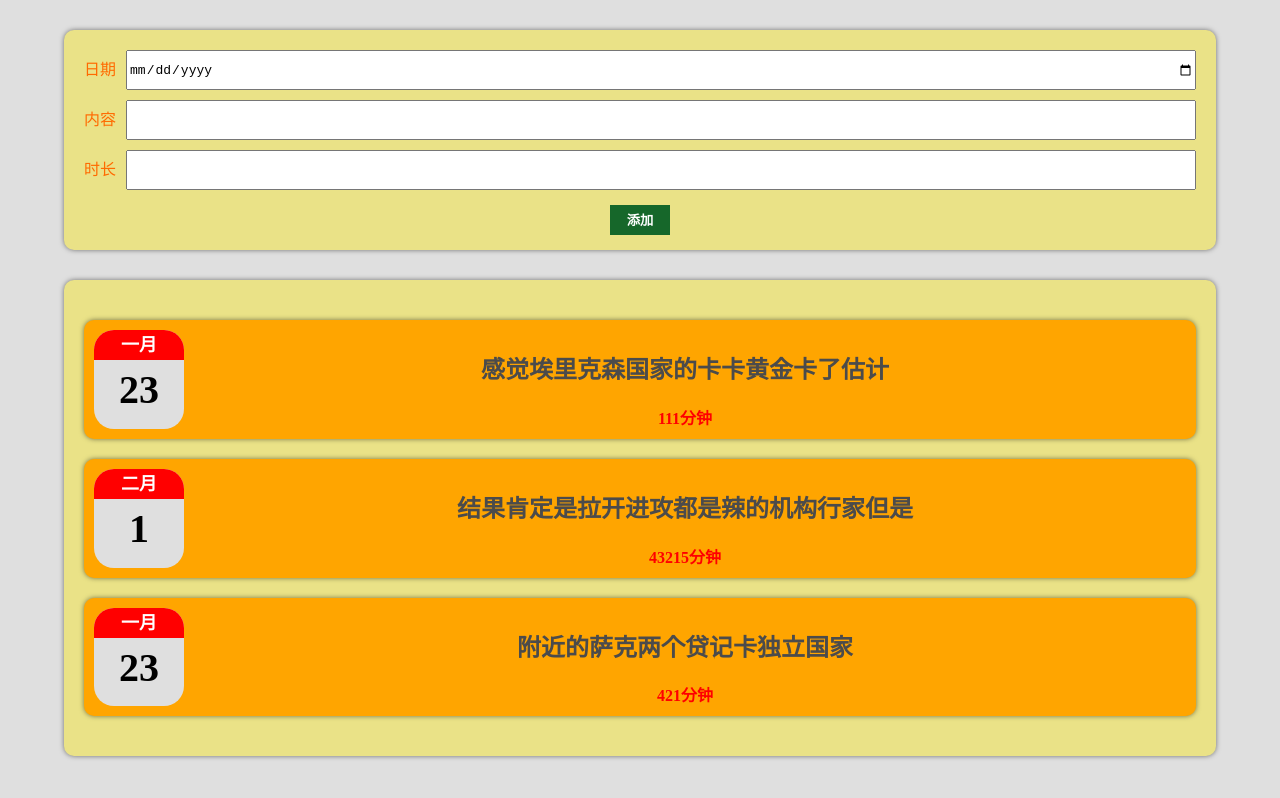
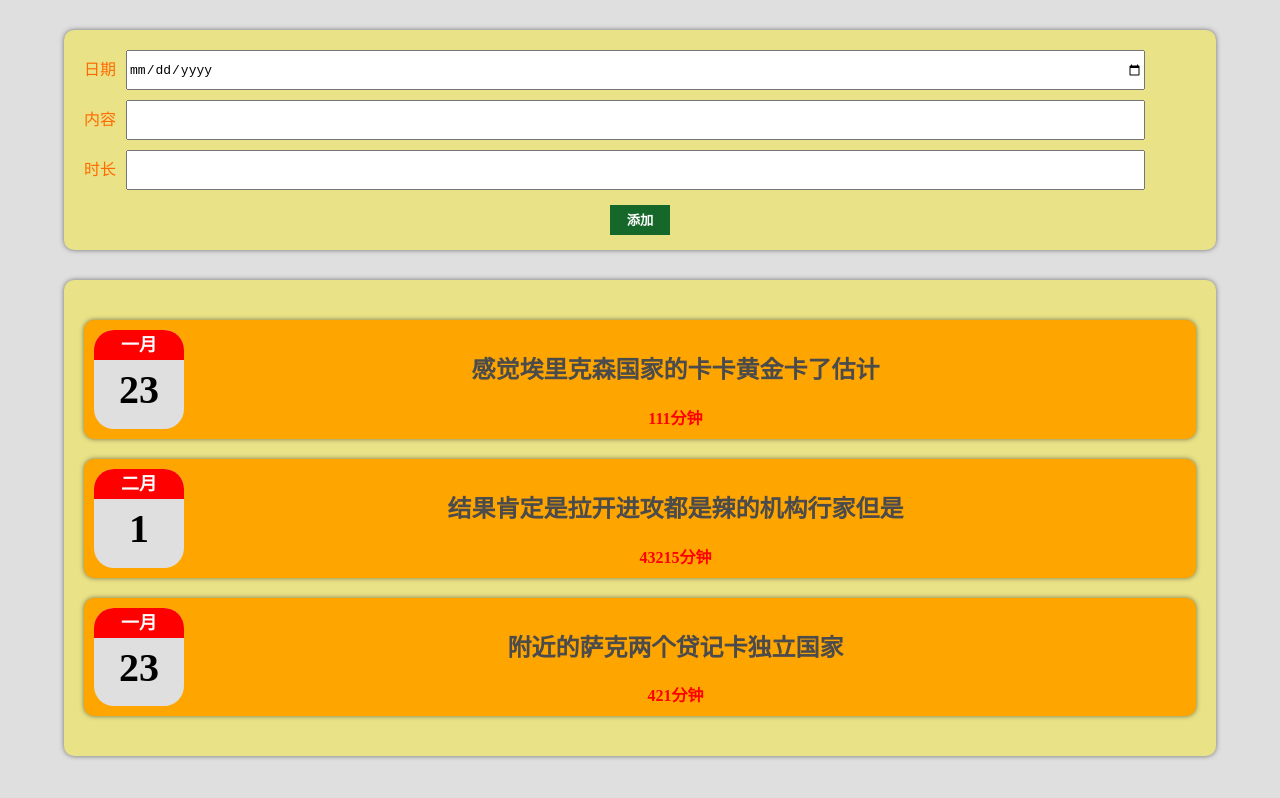
Before and after one commit to xiaoyutongxue11/React-, a React (Create React App) app: page / in a window 1280 px wide. Built offline with nearby package versions, Linux system fonts and the light colour scheme.

Commit message:
缩放样式调整

```diff
--- /dev/null
+++ b/src/App.css
@@ -0,0 +1,3 @@
+.app{
+    /* overflow:scroll; */
+}
--- a/src/App.js
+++ b/src/App.js
@@ -27,7 +27,7 @@ const App = () => {
     setLogsData([newLog, ...logsData]);
   };
   return (
-    <div>
+    <div className="app">
       <LogsForm onAddLog={addLogHandler} />
       <Logs logsData={logsData} />
     </div>
--- a/src/Components/Log/LogItem.css
+++ b/src/Components/Log/LogItem.css
@@ -3,9 +3,10 @@
   display: flex;
   margin: 20px auto;
   padding: 10px;
+  overflow: hidden;
 }
 .content {
-  flex: auto;
+  width: 90%;
   text-align: center;
   font-weight: bold;
 }
--- a/src/Components/LogForm/LogsForm.css
+++ b/src/Components/LogForm/LogsForm.css
@@ -3,6 +3,7 @@
   margin: 30px auto;
   background-color: #eae287;
   padding: 10px;
+  overflow: hidden;
 }
 .logs-item {
   height: 40px;
@@ -14,9 +15,10 @@
 }
 .logs-item label {
   padding: 0 10px;
+  overflow: hidden;
 }
 .logs-item input {
-  flex: auto;
+  width: 90%;
   margin-right: 10px;
   font-size: medium;
   outline: none;
@@ -34,7 +36,7 @@
   border: none;
   color: white;
 }
-.logs-btn button:hover{
-    background-color: darkorange;
-    transition: .3s;
+.logs-btn button:hover {
+  background-color: darkorange;
+  transition: 0.3s;
 }
--- a/src/index.css
+++ b/src/index.css
@@ -1,10 +1,8 @@
-/* 设置基本样式 */
 * {
-  overflow: hidden;
   box-sizing: border-box;
-  /* 设置了之后想要多大的盒子，直接指定就行 */
 }
 body {
   background-color: #dfdfdf;
   margin: 0;
+  overflow: scroll;
 }
```
